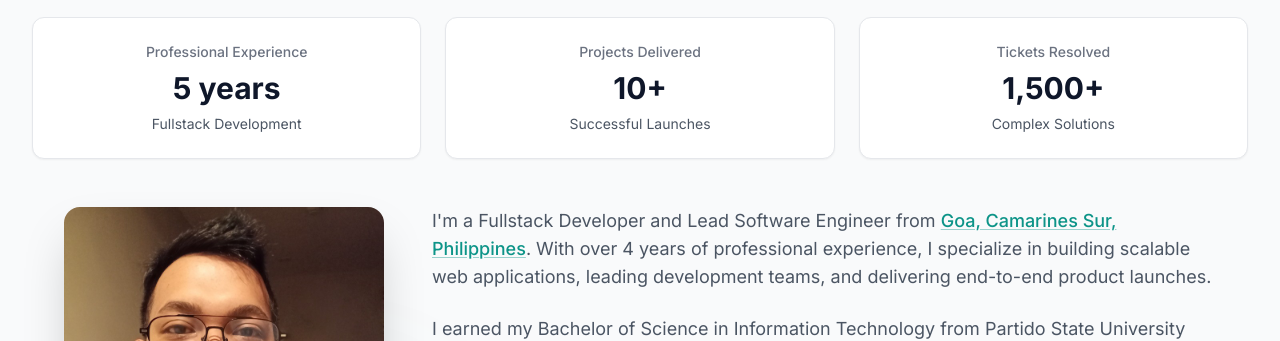
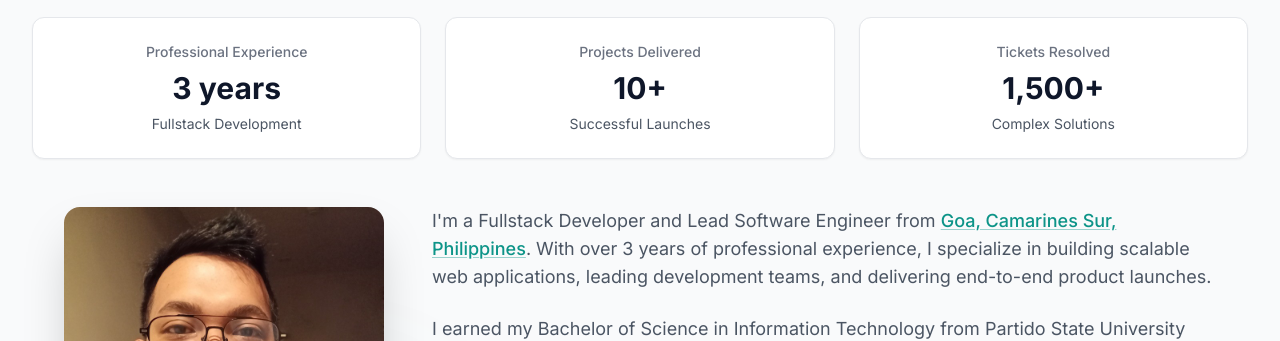
Before and after one commit to Jemsukie/react-portfolio, a React (Vite) app: page / in a window 1280 px wide. Shown: the part 1135-1476 px from the top of the page. Built offline with nearby package versions, Linux system fonts and the light colour scheme.

Commit message:
feat(): automate years of exp terms

```diff
--- a/package.json
+++ b/package.json
@@ -12,6 +12,7 @@
   },
   "dependencies": {
     "@emailjs/browser": "^3.11.0",
+    "dayjs": "^1.11.21",
     "framer-motion": "^10.16.16",
     "react": "^18.2.0",
     "react-dom": "^18.2.0",
--- a/src/components/About/About.tsx
+++ b/src/components/About/About.tsx
@@ -2,6 +2,7 @@ import { motion } from "framer-motion";
 import { User } from "tabler-icons-react";
 import { assets } from "../../lib/asset-helper";
 import { expStats, socialLinks } from "../../lib/config";
+import { yearsOfExperience } from "../../lib/experience";
 import { TReferenceProps } from "../../lib/props-types";
 import SectionWrapper from "../../layout/SectionWrapper";
 import ScrollAnimationWrapper from "../../layout/ScrollAnimationWrapper";
@@ -107,9 +108,10 @@ const About = ({ reference }: TReferenceProps) => {
                   >
                     Goa, Camarines Sur, Philippines
                   </a>
-                  . With over 4 years of professional experience, I specialize
-                  in building scalable web applications, leading development
-                  teams, and delivering end-to-end product launches.
+                  . With over {yearsOfExperience} years of professional
+                  experience, I specialize in building scalable web
+                  applications, leading development teams, and delivering
+                  end-to-end product launches.
                 </p>
                 <p className="text-base md:text-lg text-gray-600 leading-relaxed">
                   I earned my Bachelor of Science in Information Technology from
--- a/src/lib/config.ts
+++ b/src/lib/config.ts
@@ -1,4 +1,5 @@
 import { BrandFacebook, BrandGithub, BrandLinkedin, Mail, Phone, MapPin, Code, Brain, Network, Bolt, ShieldCheck, Database } from 'tabler-icons-react'
+import { yearsOfExperience } from './experience'
 
 const socialLinks = [
   {
@@ -37,7 +38,7 @@ const contactInfo = [
 const expStats = [
   {
     title: 'Professional Experience',
-    value: '5 years',
+    value: `${yearsOfExperience} years`,
     desc: 'Fullstack Development'
   },
   {
--- /dev/null
+++ b/src/lib/experience.ts
@@ -0,0 +1,11 @@
+import dayjs, { type Dayjs } from 'dayjs'
+
+/** Career start: August 2021 */
+export const CAREER_START = dayjs('2021-08-01')
+
+export const getYearsOfExperience = (
+  from: Dayjs = CAREER_START,
+  to: Dayjs = dayjs(),
+): number => Math.max(to.diff(from, 'year'), 0)
+
+export const yearsOfExperience = getYearsOfExperience()
```
Also changed, not shown: 1 other file (tests, documents, lock files or other folders).
